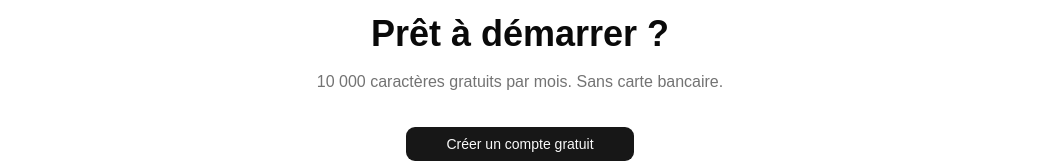
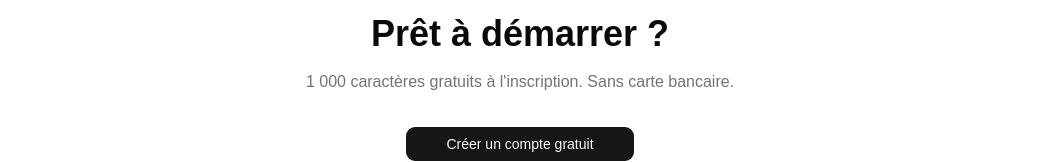
Before and after one commit to blandineJATSA/tts-project, a React (Vite) app in the folder frontend/: page / in a window 1280 px wide. Shown: the part 1205-1368 px from the top of the page, without its empty margins (120-1159 px from the left). Built offline with nearby package versions, Linux system fonts and the light colour scheme; no server answers.

Commit message:
fix: correction texte landing page (1000 caractères réels, pas 10000)

```diff
--- a/frontend/src/pages/LandingPage.jsx
+++ b/frontend/src/pages/LandingPage.jsx
@@ -115,7 +115,7 @@ export default function LandingPage() {
           Prêt à démarrer ?
         </h2>
         <p className="text-muted-foreground mb-8">
-          10 000 caractères gratuits par mois. Sans carte bancaire.
+          1 000 caractères gratuits à l'inscription. Sans carte bancaire.
         </p>
 
         <Link to="/register">
```
